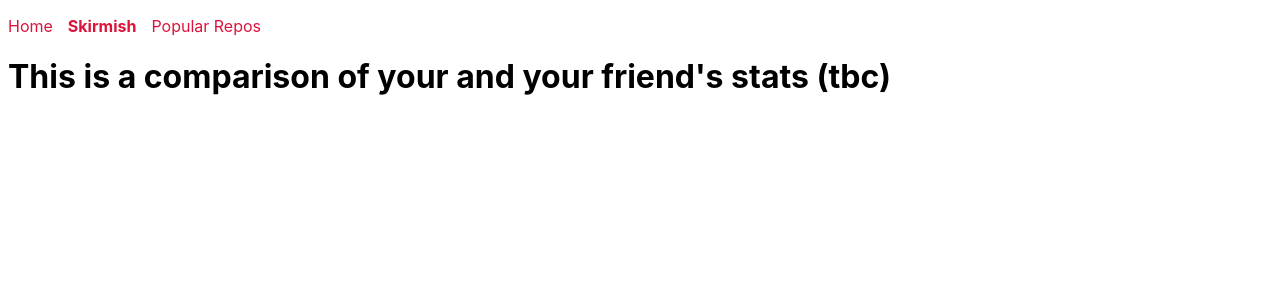
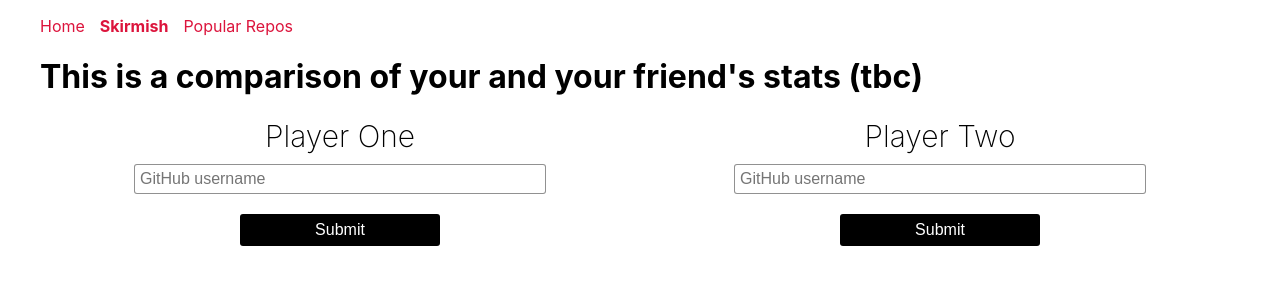
Before and after one commit to LvonderBurg/github-skirmish, a React app: page /skirmish in a window 1280 px wide. Built offline with nearby package versions, Linux system fonts and the light colour scheme.

Commit message:
Add input fields for Skirmish page

```diff
--- a/app/components/Skirmish.js
+++ b/app/components/Skirmish.js
@@ -1,9 +1,96 @@
-import React, { PropTypes } from 'react'
+import React from 'react'
+import PropTypes from 'prop-types'
+
+class PlayerInput extends React.Component {
+  constructor (props) {
+    super(props)
+    this.state = { username: '' }
+    this.handleChange = this.handleChange.bind(this)
+    this.handleSubmit = this.handleSubmit.bind(this);
+  }
+  handleChange (e) {
+    const value = e.target.value
+    this.setState({
+      username: value
+    })
+  }
+  handleSubmit (e) {
+    e.preventDefault()
+    this.props.onSubmit(
+      this.props.id,
+      this.state.username
+    )
+  }
+  render () {
+    return (
+      <form className='column' onSubmit={this.handleSubmit}>
+        <label className='header' htmlFor='username'>
+          {this.props.label}
+        </label>
+        <input
+          id='username'
+          placeholder='GitHub username'
+          type='text'
+          autoComplete='off'
+          value={this.state.username}
+          onChange={this.handleChange} />
+        <button className='button' type='submit' disabled={!this.state.username}>
+          Submit
+        </button>
+      </form>
+    )
+  }
+}
+PlayerInput.propTypes = {
+  id: PropTypes.string.isRequired,
+  label: PropTypes.string.isRequired,
+  onSubmit: PropTypes.func.isRequired
+}
 
 class Skirmish extends React.Component {
+  constructor () {
+    super()
+    this.state = {
+      playerOneName: '',
+      playerTwoName: '',
+      playerOneImage: null,
+      playerTwoImage: null
+    }
+
+    this.handleSubmit = this.handleSubmit.bind(this)
+  }
+
+  // id must be ['playerOne','playerTwo'], username can be any string
+  handleSubmit (id, username) {
+    this.setState({
+      [id + 'Name']: username,
+      [id + 'Image']: `https://www.github.com/${username}.png?size=200`
+    })
+  }
+
   render () {
+    const playerOneName = this.state.playerOneName
+    const playerTwoName = this.state.playerTwoName
     return (
-      <h1>This is a comparison of your and your friend's stats (tbc)</h1>
+      <div>
+        <h1>This is a comparison of your and your friend's stats (tbc)</h1>
+        <div className='row'>
+          {!playerOneName &&
+            <PlayerInput
+              id='playerOne'
+              label='Player One'
+              onSubmit={this.handleSubmit}
+            />
+          }
+          {!playerTwoName &&
+            <PlayerInput
+              id='playerTwo'
+              label='Player Two'
+              onSubmit={this.handleSubmit}
+            />
+          }
+        </div>
+      </div>
     )
   }
 }
--- a/app/index.css
+++ b/app/index.css
@@ -12,7 +12,7 @@ li {
 
 
 .container {
-  min-width: 200px;
+  max-width: 1200px;
   margin: 0 auto;
 }
 
@@ -64,6 +64,39 @@ li {
   margin-right: 15px;
 }
 
+.row {
+  display: flex;
+  justify-content: space-around;
+}
+
+.column {
+  display: flex;
+  flex-direction: column;
+  width: 500px;
+  align-items: center;
+}
+
+.column input {
+  border-radius: 3px;
+  margin: 10px 0;
+  padding: 5px;
+  border: 1px solid rgba(0,0,0,0.43);
+  font-size: 16px;
+  width: 80%;
+}
+
+.column label {
+  text-align: center;
+  font-size: 30px;
+  font-weight: 200;
+}
+
+.header {
+  text-align: center;
+  font-size: 30px;
+  font-weight: 200;
+}
+
 a {
   text-decoration: none;
   color: crimson;
@@ -92,3 +125,8 @@ a {
   padding: 7px 0;
   margin: 10px auto;
 }
+
+.row {
+  display: flex;
+  justify-content: space-around;
+}
```
Also changed, not shown: app/components/Popular.js (+7 -38 lines).
